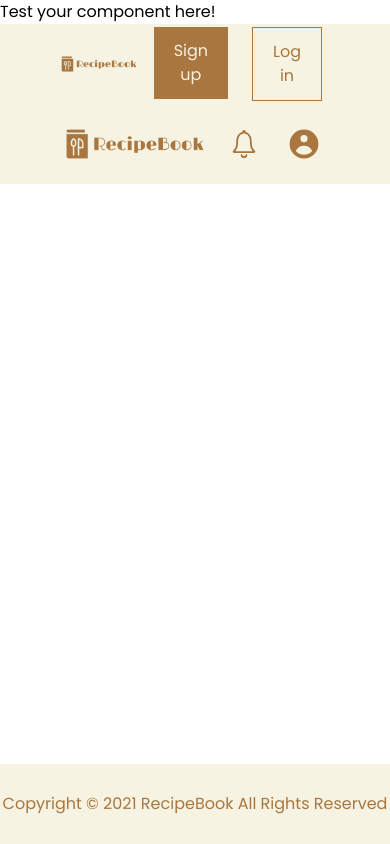
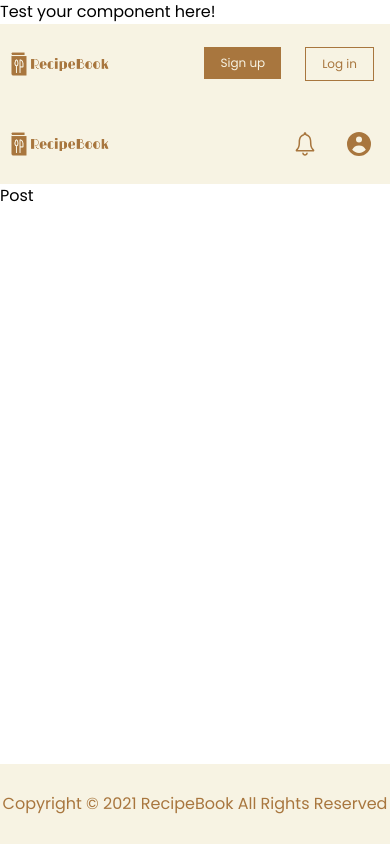
Before and after one commit to YumiMachino/recipe-book, a React (Create React App) app: page /test in a window 390 px wide. Built offline with nearby package versions, Linux system fonts and the light colour scheme.

Commit message:
Add responsive styling on header and button components

```diff
--- a/src/components/reusable/Button.tsx
+++ b/src/components/reusable/Button.tsx
@@ -14,7 +14,7 @@ const Button: React.FC<ButtonProps> = ({
   return (
     <Link to={link}>
       <button
-        className={`px-5 py-3 mx-3 transform hover:scale-105 transition-transform duration-300
+        className={`px-4 py-2 mx-3 text-xs  md:px-5 md:py-3   transform hover:scale-105 transition-transform duration-300
           ${
             isPrimary
               ? 'bg-primary text-secondary'
--- a/src/components/reusable/Header.tsx
+++ b/src/components/reusable/Header.tsx
@@ -11,9 +11,13 @@ type HeaderProps = {
 
 const Header: React.FC<HeaderProps> = ({ isLoggedIn }) => {
   return (
-    <nav className='w-screen h-20 bg-secondary px-14 flex justify-between items-center'>
+    <nav className='w-screen h-20 bg-secondary px-1 md:px-14 flex justify-between items-center'>
       <Link to='/'>
-        <img src={Logo} height={200} width={250} alt='Logo' />
+        <img
+          src={Logo}
+          className='w-28 h-10 sm:w-48 sm:h-16 xl:w-64 xl:h-20'
+          alt='Logo'
+        />
       </Link>
       <div className='flex'>
         {isLoggedIn ? (
@@ -25,7 +29,7 @@ const Header: React.FC<HeaderProps> = ({ isLoggedIn }) => {
           <IconContext.Provider
             value={{
               className:
-                'text-primary text-4xl mx-3 transform hover:scale-105 transition-transform duration-300',
+                'text-primary text-3xl md:text-4xl mx-3 transform hover:scale-105 transition-transform duration-300',
             }}
           >
             <Link to='/'>
--- a/src/pages/ComponentTest.tsx
+++ b/src/pages/ComponentTest.tsx
@@ -1,5 +1,6 @@
 import Footer from '../components/reusable/Footer';
 import Header from '../components/reusable/Header';
+import Post from '../components/reusable/Post';
 
 const ComponentTest = () => {
   return (
@@ -7,6 +8,7 @@ const ComponentTest = () => {
       Test your component here!
       <Header isLoggedIn={true} />
       <Header isLoggedIn={false} />
+      <Post />
       <Footer />
     </div>
   );
```
